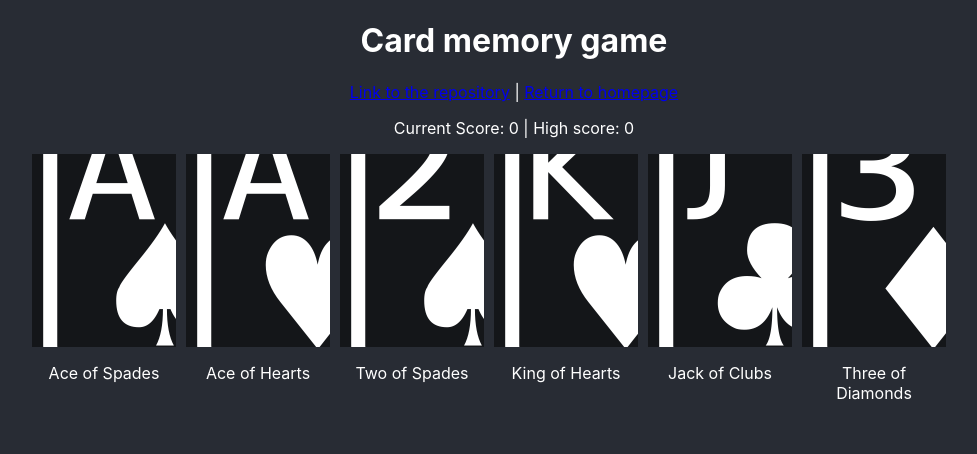
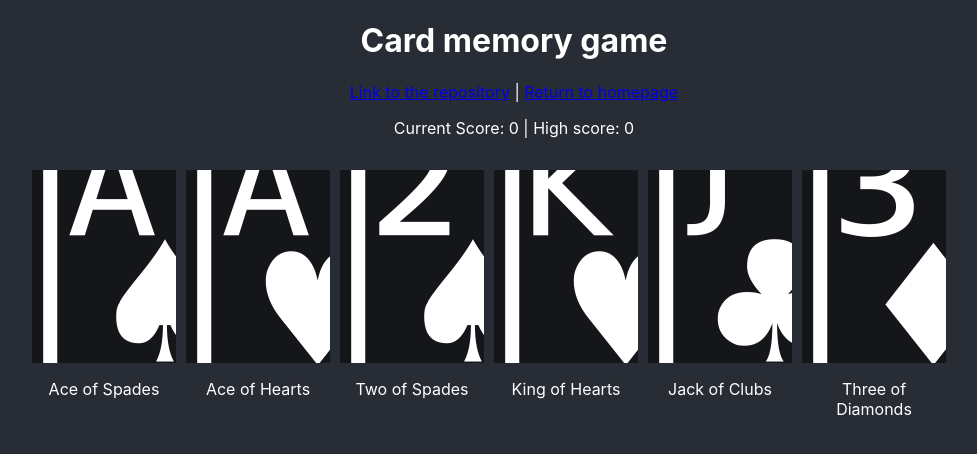
Before and after one commit to jql6/memory-game, a React (Create React App) app: page / in a window 1280 px wide. Shown: the top 454 px of the page, without its empty margins (126-1103 px from the left). Built offline with nearby package versions, Linux system fonts and the light colour scheme.

Commit message:
Fix card styles

```diff
--- a/src/components/cardsDisplay.css
+++ b/src/components/cardsDisplay.css
@@ -7,7 +7,12 @@
 
 .cards-display {
   margin: 0px auto;
+  padding-top: 1rem;
   width: 80%;
+}
+
+.clicked-cards {
+  color: rgb(255, 163, 163);
 }
 
 @media screen and (min-width: 600px) and (max-width: 1099px) {
```
